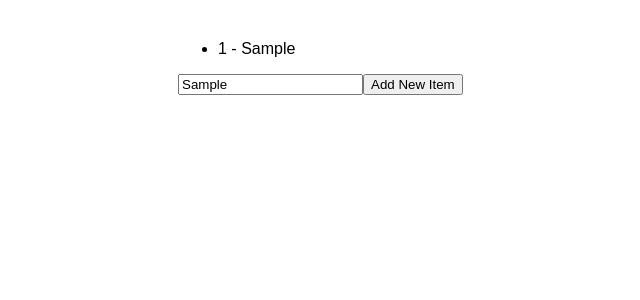
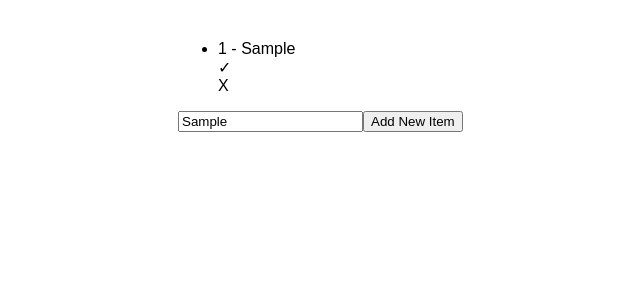
Before and after one commit to dahea/todo, a React (Create React App) app: page / in a window 1280 px wide. Both pictures are taken after typing "Sample" into the empty fields and a click on the button "Add New Item". Shown: the top 300 px of the page, without its empty margins (292-932 px from the left). Built offline with nearby package versions, Linux system fonts and the light colour scheme.

Commit message:
add delete list item

```diff
--- a/src/App.css
+++ b/src/App.css
@@ -1,28 +1,4 @@
-.App {
-  text-align: center;
+.to-do-list {
+  margin: 40px auto;
+  max-width: 340px;
 }
-
-.App-logo {
-  animation: App-logo-spin infinite 20s linear;
-  height: 80px;
-}
-
-.App-header {
-  background-color: #222;
-  height: 150px;
-  padding: 20px;
-  color: white;
-}
-
-.App-title {
-  font-size: 1.5em;
-}
-
-.App-intro {
-  font-size: large;
-}
-
-@keyframes App-logo-spin {
-  from { transform: rotate(0deg); }
-  to { transform: rotate(360deg); }
-}
--- a/src/App.js
+++ b/src/App.js
@@ -1,4 +1,4 @@
-import React, { Component, Fragment } from 'react';
+import React, { Component } from 'react';
 import './App.css';
 
 class NewItem extends Component {
@@ -22,22 +22,27 @@ class NewItem extends Component {
   }
 }
 
-const List = ({listItems}) => {
+const List = ({listItems, clickComplete, clickDelete}) => {
   return (
     <ul>
       {listItems.map((listItem, i) => {
         return (
-          <ListItem listItem={listItem} key={i} index={i} />
+          <ListItem listItem={listItem} key={i} index={i} clickComplete={clickComplete} clickDelete={clickDelete} />
         )
       })}
     </ul>
   )
 }
 
-const ListItem = ({listItem, index}) => {
+const ListItem = ({listItem, index, clickComplete, clickDelete}) => {
   return (
     <li key={index}>
       {index + 1} - {listItem}
+
+      <div className='options-wrapper'>
+          <div onClick={() => clickComplete(index)} className='option complete'>✓</div>
+          <div onClick={() => clickDelete(index)} className='option delete'>X</div>
+      </div>
     </li>
   )
 }
@@ -50,6 +55,8 @@ class App extends Component {
       listItems: []
     };
     this.clickAddButton = this.clickAddButton.bind(this)
+    this.clickComplete = this.clickComplete.bind(this)
+    this.clickDelete = this.clickDelete.bind(this)
   }
 
   clickAddButton(value) {
@@ -60,11 +67,21 @@ class App extends Component {
     }
   }
 
+  clickComplete(i) {
+      console.log(`complete ${i}`)
+  }
+
+  clickDelete(i) {
+    let newListItems = this.state.listItems
+    newListItems.splice(i, 1)
+    this.setState({listItems: newListItems})
+  }
+
   render() {
     const listItems = this.state.listItems;
     return (
       <div className='to-do-list'>
-        <List listItems={listItems} />
+        <List listItems={listItems} clickComplete={this.clickComplete} clickDelete={this.clickDelete} />
         <NewItem clickAddButton={this.clickAddButton} />
       </div>
     );
--- a/src/index.css
+++ b/src/index.css
@@ -1,10 +1,9 @@
+.to-do-list {
+  margin: 40px auto;
+  max-width: 340px;
+}
 body {
   margin: 0;
   padding: 0;
   font-family: sans-serif;
 }
-
-.to-do-list {
-	margin: 40px auto;
-	max-width: 340px;
-}
```
Also changed, not shown: package.json (line endings or trailing spaces), 2 other files (tests, documents, lock files or other folders).
